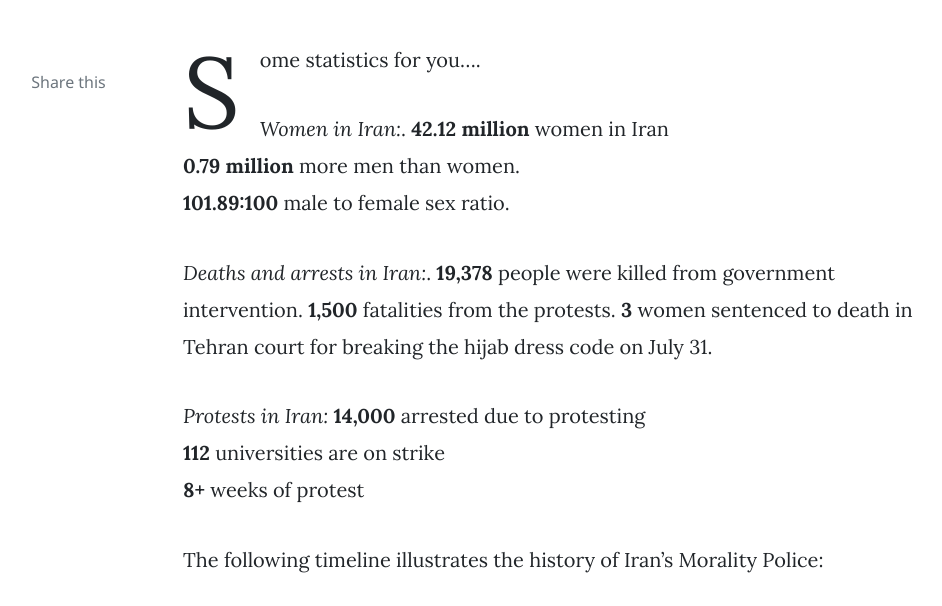
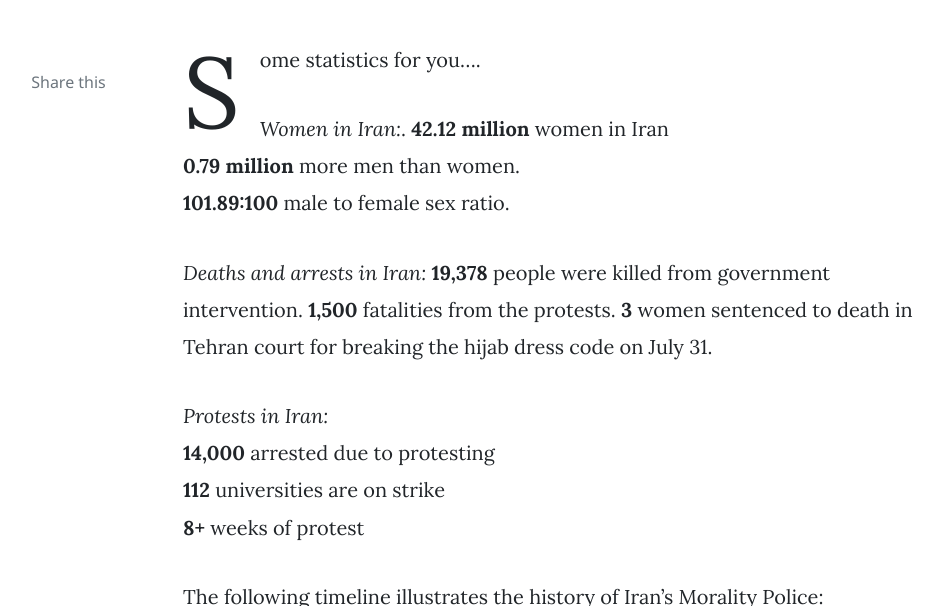
Before and after one commit to ourgenerationshs/ourgeneration, a Jekyll site: the page built from _posts/2022-11-29-iran-timeline.md, in a window 1280 px wide and 900 px high, scrolled down 611 px, cut to the strip 0-606 px from the top of the window. Shown: the whole strip, without its empty margins (187-1129 px from the left). Built offline with Jekyll 4.4.1, drawn with Linux system fonts in a browser that asks for light colours; nearby versions of some CDN libraries; comment, search, counter and statistics services are not loaded.

```diff
--- a/_posts/2022-11-29-iran-timeline.md
+++ b/_posts/2022-11-29-iran-timeline.md
@@ -16,7 +16,7 @@ _Women in Iran:_.
 **101.89:100** male to female sex ratio.
 
 
-_Deaths and arrests in Iran:_.
+_Deaths and arrests in Iran:_
 **19,378** people were killed from government intervention.
 **1,500** fatalities from the protests.
 **3** women sentenced to death in Tehran court for breaking the hijab dress code on July 31.
```
